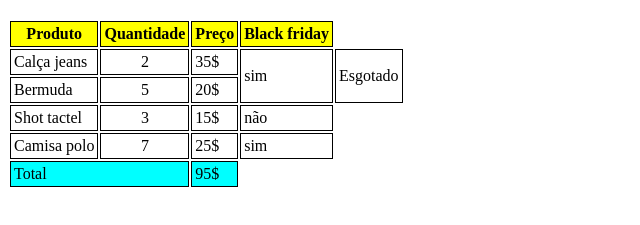
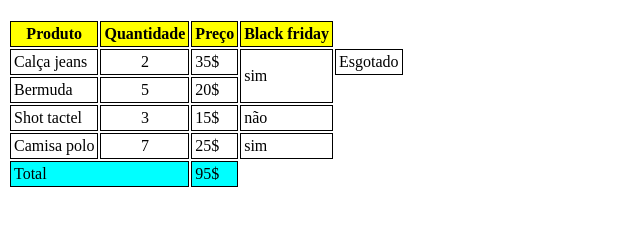
Before and after one commit to EdvaldoCj/aula-tabela, a plain HTML site: page index.html in a window 1280 px wide. Shown: the part 61-286 px from the top of the page, without its empty margins (0-640 px from the left). Drawn offline with Linux system fonts and the light colour scheme.

Commit message:
Calça jeans esgotado

```diff
--- a/index.html
+++ b/index.html
@@ -46,7 +46,7 @@
                 <td class="qtd">2</td>
                 <td>35$</td>
                 <td rowspan="2">sim</td>
-                <td rowspan="2">Esgotado</td>
+                <td rowspan="1">Esgotado</td>
             </tr>
             <tr>
                 <td>Bermuda</td>
```
